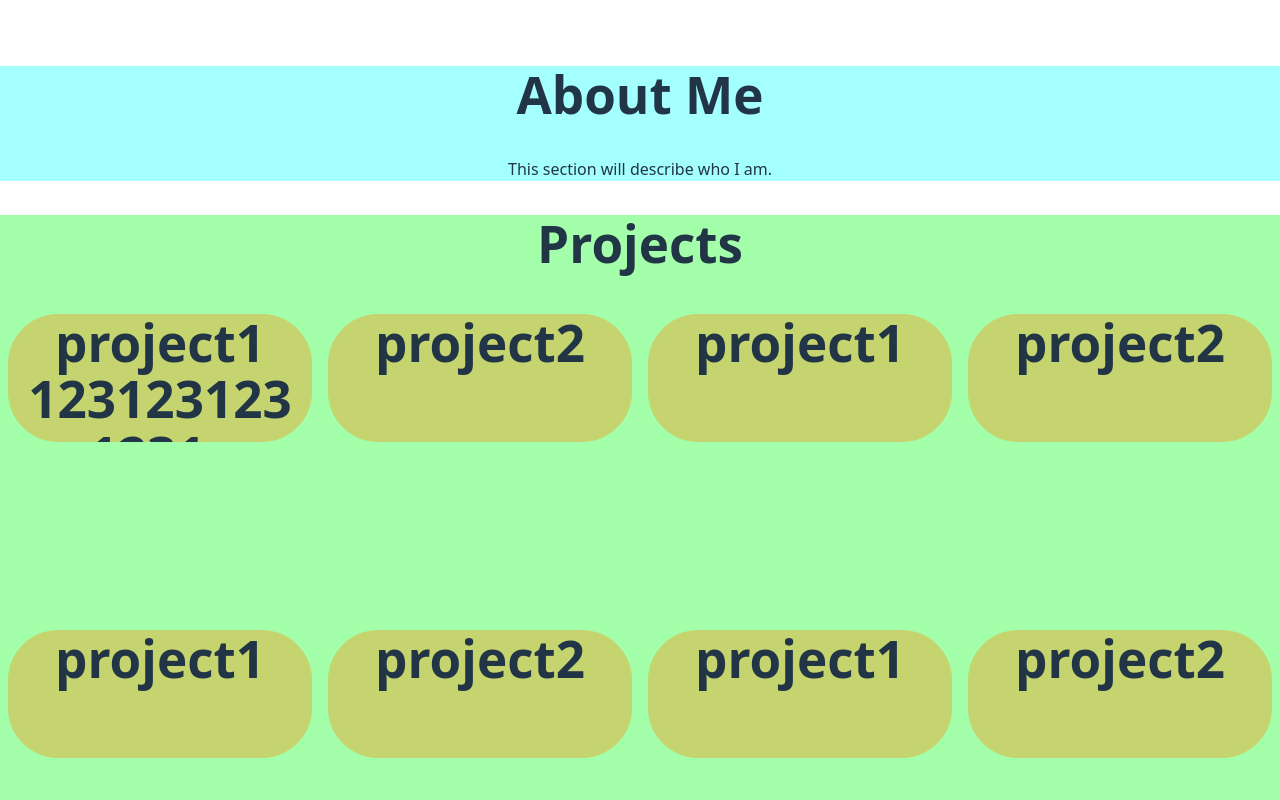
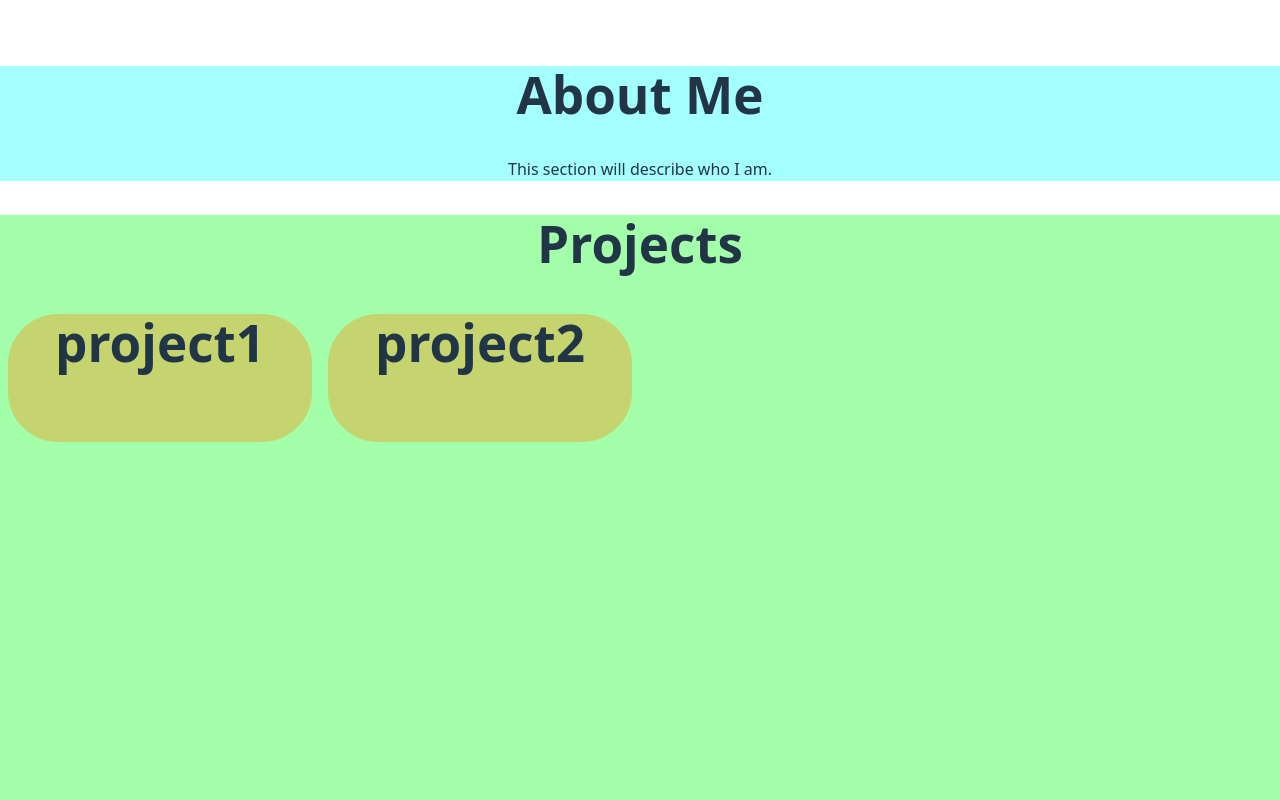
Before and after one commit to Ohwelleh/Project-Portfolio-Website, a React (Vite) app in the folder frontend/: page / in a window 1280 px wide. Shown: the top 800 px of the page. Built offline with nearby package versions, Linux system fonts and the light colour scheme.

Commit message:
Added a Technologies section

```diff
--- a/frontend/src/components/Projects.tsx
+++ b/frontend/src/components/Projects.tsx
@@ -15,7 +15,6 @@ function Projects() {
   const [convertedData, setConvertedData] = useState<Project[]>([]);
   const [loading, setLoading] = useState<boolean>(true);
 
-  // TODO: See if you can fetch the data from the JSON location using Async/Await.
   useEffect(() => {
     const myProjects: Project[] = [];
     ProjectData.data.forEach((proj) => {
@@ -29,12 +28,14 @@ function Projects() {
         id: -1,
         name: "",
         socials: newSocial,
+        tech: [],
         description: "",
       };
       newProject.id = proj.id;
       newProject.name = proj.name;
       newProject.socials[0].socialName = proj.social[0].socialName;
       newProject.socials[0].socialLink = proj.social[0].socialLink;
+      newProject.tech = proj.tech;
       newProject.description = proj.description;
 
       myProjects.push(newProject);
--- a/frontend/src/css/ProjectCard.css
+++ b/frontend/src/css/ProjectCard.css
@@ -20,6 +20,6 @@
 }
 
 .project-card:hover{
-    max-height: 500px;
+    max-height: fit-content;
     transition: max-height 0.25s ease-in;
 }
--- a/frontend/src/css/Projects.css
+++ b/frontend/src/css/Projects.css
@@ -1,13 +1,13 @@
 .project-container{
     background-color: hsla(125, 100%, 50%, 0.356);
     width: 100%;
-    height: 125vh;
+    height: minmax(125vh, auto);
 }
 
 .projects{
     display: grid;
     grid-template-columns: repeat(4, 0.25fr);
-    grid-template-rows: 300px 300px 300px;
+    grid-template-rows: repeat(3, 300px);
     gap: 1rem;
     padding: 0.5rem;
 
--- a/frontend/src/custom types/Project.tsx
+++ b/frontend/src/custom types/Project.tsx
@@ -23,6 +23,10 @@ export type Project = {
    */
   socials: SocialInfo[];
   /**
+   * The technology used for creating the project.
+   */
+  tech: string[];
+  /**
    * Information about the project
    */
   description: string;
--- a/frontend/src/data/ProjectData.json
+++ b/frontend/src/data/ProjectData.json
@@ -3,13 +3,14 @@
    [
         {
             "id": 0,
-            "name": "project1 123123123 1231s adadasdada ",
+            "name": "project1",
             "social":[
                 {
                     "socialName": "name1",
                     "socialLink": "1231"
                 }
             ],
+            "tech": ["tech1", "tech2"],
             "description": "This is project 1"
         },
         {
@@ -21,117 +22,9 @@
                     "socialLink": "FAKE"
                 }
             ],
-            "description": "This is project 2"
-        },
-        {
-            "id": 2,
-            "name": "project1",
-            "social":[
-                {
-                    "socialName": "name1",
-                    "socialLink": "1231"
-                }
-            ],
-            "description": "This is project 1"
-        },
-        {
-            "id": 3,
-            "name": "project2",
-            "social":[
-                {
-                    "socialName": "name3",
-                    "socialLink": "FAKE"
-                }
-            ],
-            "description": "This is project 2"
-        },
-        {
-            "id": 4,
-            "name": "project1",
-            "social":[
-                {
-                    "socialName": "name1",
-                    "socialLink": "1231"
-                }
-            ],
-            "description": "This is project 1"
-        },
-        {
-            "id": 5,
-            "name": "project2",
-            "social":[
-                {
-                    "socialName": "name3",
-                    "socialLink": "FAKE"
-                }
-            ],
-            "description": "This is project 2"
-        },
-        {
-            "id": 6,
-            "name": "project1",
-            "social":[
-                {
-                    "socialName": "name1",
-                    "socialLink": "1231"
-                }
-            ],
-            "description": "This is project 1"
-        },
-        {
-            "id": 7,
-            "name": "project2",
-            "social":[
-                {
-                    "socialName": "name3",
-                    "socialLink": "FAKE"
-                }
-            ],
-            "description": "This is project 2"
-        },
-        {
-            "id": 8,
-            "name": "project1",
-            "social":[
-                {
-                    "socialName": "name1",
-                    "socialLink": "1231"
-                }
-            ],
-            "description": "This is project 1"
-        },
-        {
-            "id": 9,
-            "name": "project2",
-            "social":[
-                {
-                    "socialName": "name3",
-                    "socialLink": "FAKE"
-                }
-            ],
-            "description": "This is project 2"
-        },
-        {
-            "id": 10,
-            "name": "project1",
-            "social":[
-                {
-                    "socialName": "name1",
-                    "socialLink": "1231"
-                }
-            ],
-            "description": "This is project 1"
-        },
-        {
-            "id": 11,
-            "name": "project2",
-            "social":[
-                {
-                    "socialName": "name3",
-                    "socialLink": "FAKE"
-                }
-            ],
+            "tech": ["tech12", "tech21"],
             "description": "This is project 2"
         }
+
    ]
 }
--- a/frontend/src/helper-components/ProjectCard.tsx
+++ b/frontend/src/helper-components/ProjectCard.tsx
@@ -9,13 +9,18 @@ import "../css/ProjectCard.css";
 
 function ProjectCard({ project }: { project: Project }) {
   // TODO: Longer name push the information and button past container. Figure out how to adjust the name text.
-  // TODO: Add a 'Technologies' section to the card to describe the programming languages/Databases/libraries used in the project.
+  // TODO: Adjust the sizing based off the biggest project. Since the project info is static.
   return (
     <div key={project.id} className="project-card">
       <h1>{project.name}</h1>
       <div className="project-card-grid">
         <div className="project-card-info">
           <p>{project.description}</p>
+          <p>
+            <b>Technologies: </b>
+            {project.tech}
+          </p>
+          <p>sdad</p>
           <SocialButton social={project.socials[0]} />
         </div>
       </div>
```
